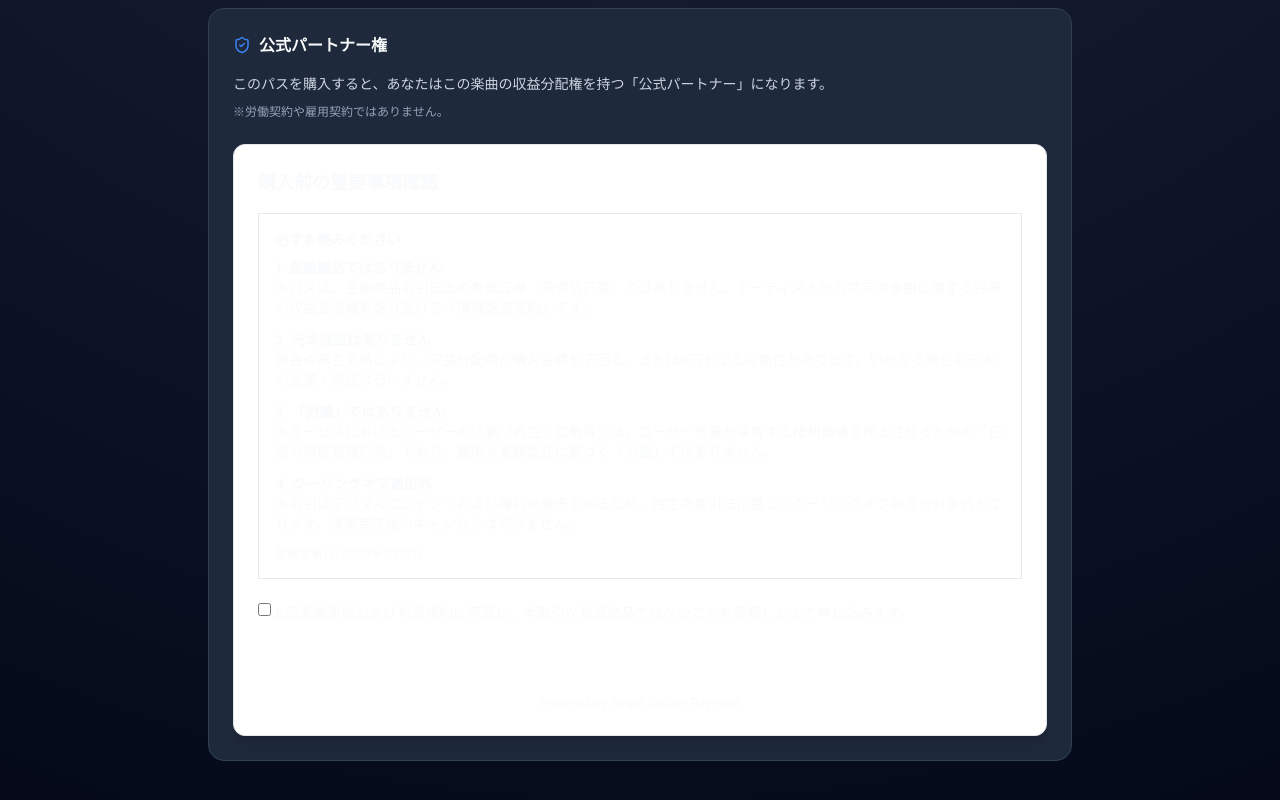
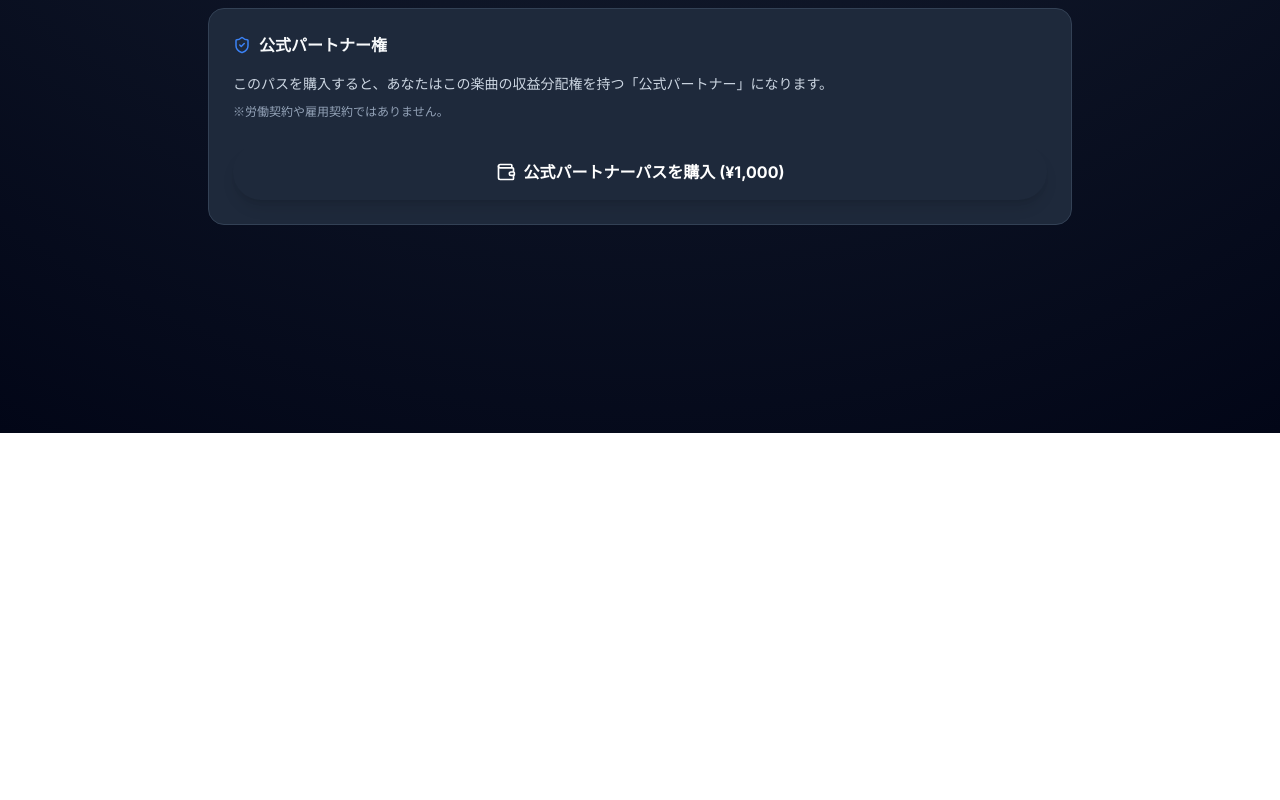
Before and after one commit to kide0618-code/hitoon-web, a Next.js app: page /songs/1 in a window 1280 px wide. Shown: the part 730-1530 px from the top of the page. After the commit the page ends 1163 px from the top, so only its background shows below. Built offline with nearby package versions, Linux system fonts and the light colour scheme.

Commit message:
Update purchase UI to modal style

```diff
--- a/components/PurchaseAgreement.tsx
+++ b/components/PurchaseAgreement.tsx
@@ -1,93 +1,117 @@
 "use client";
 
 import { useState } from "react";
+import { Wallet, X, CheckCircle } from "lucide-react";
 
 export default function PurchaseAgreement() {
+  // モーダルを開いているかどうかの状態
+  const [isOpen, setIsOpen] = useState(false);
+  // 同意チェックの状態
   const [isAgreed, setIsAgreed] = useState(false);
 
   const handlePurchase = async () => {
-    // ここにStripe決済ページへの遷移やAPIコールを書く
-    // 例: router.push('/api/checkout_session?price_id=...')
-    console.log("Stripe決済へ進みます");
+    // 決済処理（デモ）
+    alert("Stripe決済画面へ遷移します（機能実装待ち）");
+    setIsOpen(false); // 処理後に閉じる
   };
 
+  // ▼ 初期状態：ただの購入ボタンを表示
+  if (!isOpen) {
     return (
-    <div className="max-w-md mx-auto p-6 bg-white rounded-xl shadow-lg border border-gray-200">
-      <h3 className="text-lg font-bold text-gray-900 mb-4">
-        購入前の重要事項確認
+      <button
+        onClick={() => setIsOpen(true)}
+        className="w-full bg-blue-600 hover:bg-blue-500 text-white font-bold py-4 rounded-full flex items-center justify-center gap-2 shadow-lg transition-transform hover:scale-[1.02]"
+      >
+        <Wallet size={20} /> 公式パートナーパスを購入 (¥1,000)
+      </button>
+    );
+  }
+
+  // ▼ ボタンが押されたら：画面全体を覆うモーダルを表示
+  return (
+    <div className="fixed inset-0 z-50 flex items-center justify-center p-4">
+      {/* 背景の黒いフィルター（クリックで閉じる） */}
+      <div
+        className="absolute inset-0 bg-black/80 backdrop-blur-sm transition-opacity"
+        onClick={() => setIsOpen(false)}
+      ></div>
+
+      {/* モーダル本体 */}
+      <div className="relative w-full max-w-md bg-slate-900 rounded-2xl shadow-2xl border border-slate-700 overflow-hidden animate-in fade-in zoom-in duration-200">
+
+        {/* ヘッダー */}
+        <div className="flex items-center justify-between p-4 border-b border-slate-700 bg-slate-800/50">
+          <h3 className="text-lg font-bold text-white flex items-center gap-2">
+            <CheckCircle size={20} className="text-blue-400"/> 購入前の最終確認
           </h3>
+          <button
+            onClick={() => setIsOpen(false)}
+            className="text-slate-400 hover:text-white transition-colors p-1"
+          >
+            <X size={24} />
+          </button>
+        </div>
 
-      {/* 重要事項説明書（スクロールエリア） */}
-      <div className="h-48 overflow-y-scroll bg-gray-50 p-4 rounded-md border border-gray-300 text-sm text-gray-600 mb-6">
-        <h4 className="font-bold text-gray-800 mb-2">
-          必ずお読みください
+        <div className="p-6">
+          {/* 規約スクロールエリア */}
+          <div className="h-48 overflow-y-scroll bg-black/30 p-4 rounded-lg border border-slate-700 text-sm text-slate-300 mb-6 leading-relaxed shadow-inner">
+            <h4 className="font-bold text-white mb-3 sticky top-0 bg-slate-900/0 backdrop-blur-md">
+              重要事項説明書
             </h4>
 
-        <p className="mb-3">
-          <strong>1. 金融商品ではありません</strong><br />
+            <div className="space-y-4">
+              <p>
+                <strong className="text-blue-400 block mb-1">1. 金融商品ではありません</strong>
                 本パスは、金融商品取引法上の有価証券（投資信託等）ではありません。アーティストから特定の楽曲に関する将来の収益受領権を譲り受ける「債権譲渡契約」です。
               </p>
-
-        <p className="mb-3">
-          <strong>2. 元本保証はありません</strong><br />
+              <p>
+                <strong className="text-blue-400 block mb-1">2. 元本保証はありません</strong>
                 楽曲の再生実績により、収益分配額が購入金額を下回る、または0円となる可能性があります。いかなる場合も元本の返還・保証は行いません。
               </p>
-
-        <p className="mb-3">
-          <strong>3. 「労働」ではありません</strong><br />
-          本サービスにおけるユーザーの活動（再生・拡散等）は、ユーザー自身が保有する権利価値を向上させるための「任意の資産管理行為」であり、雇用や業務委託に基づく「労働」ではありません。
+              <p>
+                <strong className="text-blue-400 block mb-1">3. 「労働」ではありません</strong>
+                本サービスにおけるユーザーの活動は、自己資産の管理行為であり、雇用契約に基づく労働ではありません。
               </p>
-
-        <p className="mb-3">
-          <strong>4. クーリングオフ適用外</strong><br />
-          本取引はデジタルコンテンツおよび権利の販売であるため、特定商取引法に基づくクーリングオフ制度の対象外となります。決済完了後のキャンセルはできません。
+              <p>
+                <strong className="text-blue-400 block mb-1">4. 返金不可</strong>
+                デジタルコンテンツの性質上、決済完了後のキャンセル・返金は一切できません。
               </p>
-
-        <p className="text-xs text-gray-400 mt-4">
-          最終更新日: 2026年1月17日
-        </p>
+            </div>
           </div>
 
           {/* チェックボックス */}
-      <div className="flex items-start mb-6">
-        <div className="flex items-center h-5">
+          <div
+            className="flex items-start mb-6 group cursor-pointer p-2 rounded hover:bg-white/5 transition"
+            onClick={() => setIsAgreed(!isAgreed)}
+          >
+            <div className="flex items-center h-5 mt-1">
               <input
-            id="agreement"
                 type="checkbox"
                 checked={isAgreed}
-            onChange={(e) => setIsAgreed(e.target.checked)}
-            className="w-5 h-5 border border-gray-300 rounded bg-gray-50 focus:ring-3 focus:ring-blue-300 cursor-pointer"
+                readOnly
+                className="w-5 h-5 border-slate-600 rounded bg-slate-800 text-blue-600 focus:ring-offset-0 cursor-pointer"
               />
             </div>
-        <label
-          htmlFor="agreement"
-          className="ml-3 text-sm font-medium text-gray-900 cursor-pointer select-none"
-        >
-          上記重要事項および
-          <a href="/terms" target="_blank" className="text-blue-600 hover:underline mx-1">
-            利用規約
-          </a>
-          に同意し、本取引が投資商品ではないことを理解した上で申し込みます。
+            <label className="ml-3 text-sm font-medium text-slate-300 group-hover:text-white cursor-pointer select-none">
+              上記重要事項に同意し、本取引が投資ではないことを理解した上で申し込みます。
             </label>
           </div>
 
-      {/* 購入ボタン */}
+          {/* 決済ボタン */}
           <button
             onClick={handlePurchase}
             disabled={!isAgreed}
-        className={`w-full py-3 px-5 text-center text-white font-bold rounded-lg transition-all duration-200
+            className={`w-full py-4 px-5 text-center text-white font-bold rounded-xl transition-all duration-200 shadow-lg flex items-center justify-center gap-2
               ${
                 isAgreed
-              ? "bg-blue-600 hover:bg-blue-700 shadow-md transform hover:-translate-y-0.5"
-              : "bg-gray-400 cursor-not-allowed opacity-70"
+                  ? "bg-gradient-to-r from-blue-600 to-indigo-600 hover:from-blue-500 hover:to-indigo-500 transform hover:-translate-y-0.5 shadow-blue-900/40"
+                  : "bg-slate-700 text-slate-500 cursor-not-allowed"
               }`}
           >
-        決済へ進む (¥1,000)
+            {isAgreed ? "¥1,000 で決済する" : "同意して決済へ進む"}
           </button>
-
-      <p className="text-xs text-center text-gray-500 mt-3">
-        Powered by Stripe Secure Payment
-      </p>
+        </div>
+      </div>
     </div>
   );
 }
```
Lines whose indentation alone changed are shown as unchanged.
